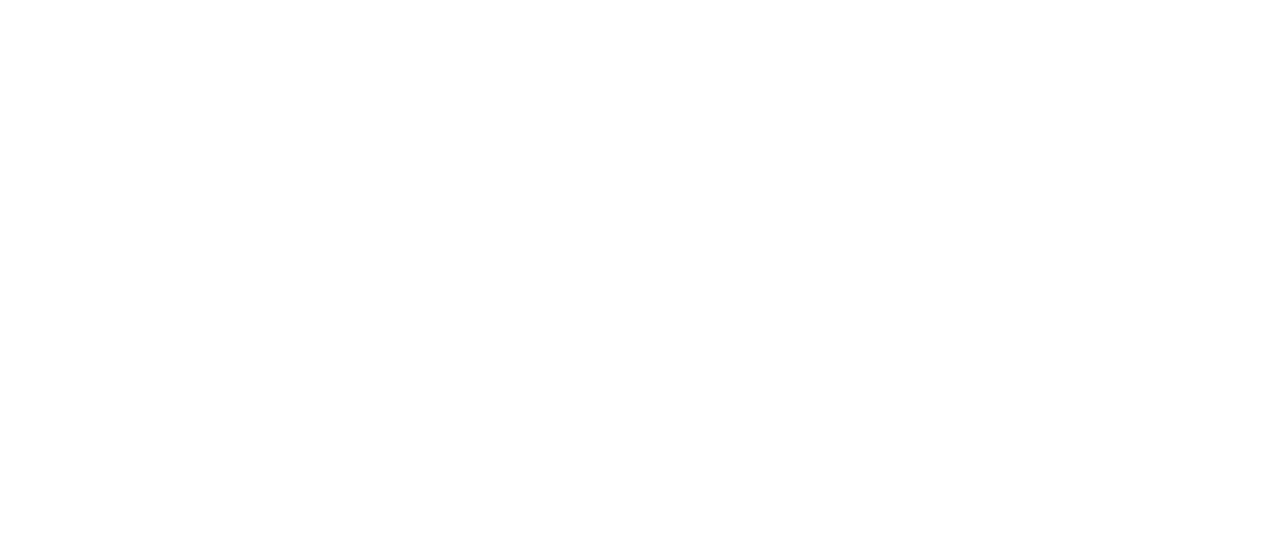
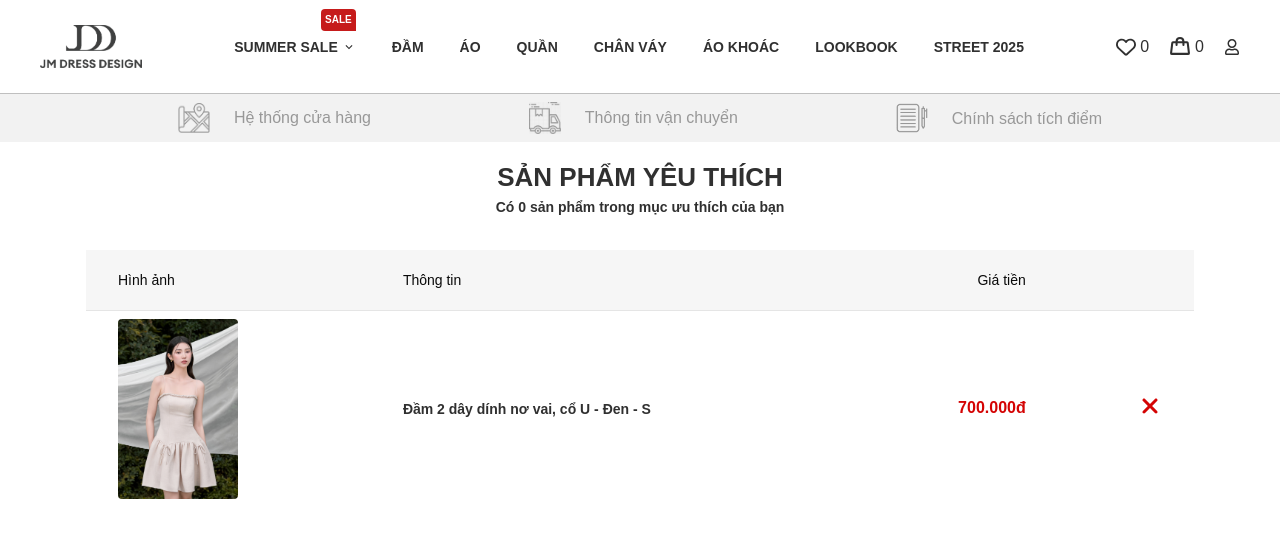
Before and after one commit to payyer/jm-clone, a React (Vite) app: page /favorite in a window 1280 px wide. Before the commit this address had no page. Shown: the top 538 px of the page. Built offline with nearby package versions, Linux system fonts and the light colour scheme; a web font is replaced by a local one.

Commit message:
favorite page completed

```diff
--- a/src/constant/AppBar.js
+++ b/src/constant/AppBar.js
@@ -1,30 +1,30 @@
 const APP_BAR_CATEGORIES = [
   {
-    link: "/",
+    link: "/search?category=dress",
     text: "Đầm",
   },
   {
-    link: "/",
+    link: "/search?category=clothes",
     text: "Áo",
   },
   {
-    link: "/",
+    link: "/search?category=pants",
     text: "Quần",
   },
   {
-    link: "/",
+    link: "/search?category=skirts",
     text: "Chân váy",
   },
   {
-    link: "/",
+    link: "/search?category=jacket",
     text: "Áo khoác",
   },
   {
-    link: "/",
+    link: "/search?category=",
     text: "Lookbook",
   },
   {
-    link: "/",
+    link: "/search?category=",
     text: "Street 2025",
   },
 ];
--- a/src/main.jsx
+++ b/src/main.jsx
@@ -13,6 +13,7 @@ import ScrollToTop from "./lib/ScrollToTop";
 import Cart from "./pages/Cart";
 import Checkout from "./pages/Checkout"
 import Signin from "./pages/Signin";
+import Favorite from "./pages/Favorite";
 
 createRoot(document.getElementById("root")).render(
   <StrictMode>
@@ -37,6 +38,9 @@ createRoot(document.getElementById("root")).render(
             <Route index element={<Cart />} />
             <Route path="checkout" element={<Checkout />} />
           </Route>
+          <Route path="favorite" element={<Layout />}>
+            <Route index element={<Favorite />} />
+          </Route>
         </Routes>
       </BrowserRouter>
     </Provider>
--- /dev/null
+++ b/src/pages/Favorite/index.jsx
@@ -0,0 +1,38 @@
+import { Link } from "react-router";
+import { Table, TableBody, TableCell, TableHead, TableHeader, TableRow } from "../../components/ui/table";
+import { product_02 } from "../../assets/Products"
+import { FaMinus, FaPlus } from "react-icons/fa";
+import { FaXmark } from "react-icons/fa6";
+export default function index() {
+    return (
+        <section className="small-container">
+            <h2 className="text-[26px] font-bold uppercase text-center">sản phẩm yêu thích</h2>
+            <p className="text-[14px] font-semibold text-center">Có 0 sản phẩm trong mục ưu thích của bạn</p>
+
+            <Table className={"mt-8"}>
+                <TableHeader className={"h-[60px] bg-[#f6f6f6]"}>
+                    <TableRow className={undefined}>
+                        <TableHead className=" px-8">Hình ảnh</TableHead>
+                        <TableHead className={" px-8"}>Thông tin</TableHead>
+                        <TableHead className=" text-right px-8">Giá tiền</TableHead>
+                        <TableHead className="px-8"></TableHead>
+                    </TableRow>
+                </TableHeader>
+                <TableBody className={undefined}>
+                    <TableRow className={undefined}>
+                        <TableCell className="font-medium px-8">
+                            <img src={product_02} className="w-[120px] h-auto rounded-[4px]" width={78} height={118} alt="name" loading="lazy" />
+                        </TableCell>
+                        <TableCell className={"text-gray-400 font-bold px-8"}>
+                            <Link className="" to={"/"}>Đầm 2 dây dính nơ vai, cổ U - Đen - S</Link>
+                        </TableCell>
+                        <TableCell className="text-right px-8 text-red-200 font-bold text-[16px]">700.000đ</TableCell>
+                        <TableCell className="text-right px-8">
+                            <button title="delete product"><FaXmark className="text-red-200 text-[24px]" /></button>
+                        </TableCell>
+                    </TableRow>
+                </TableBody>
+            </Table>
+        </section>
+    )
+}
```
